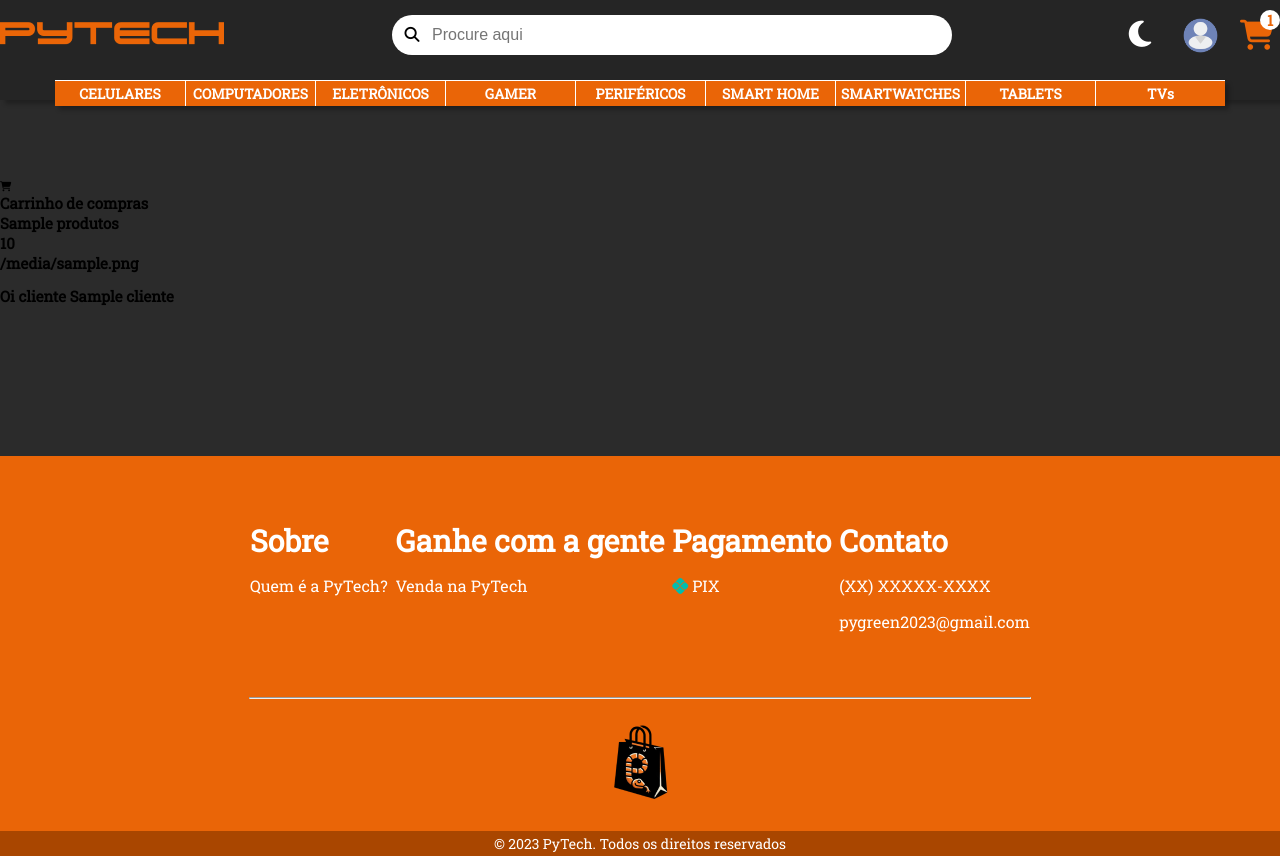
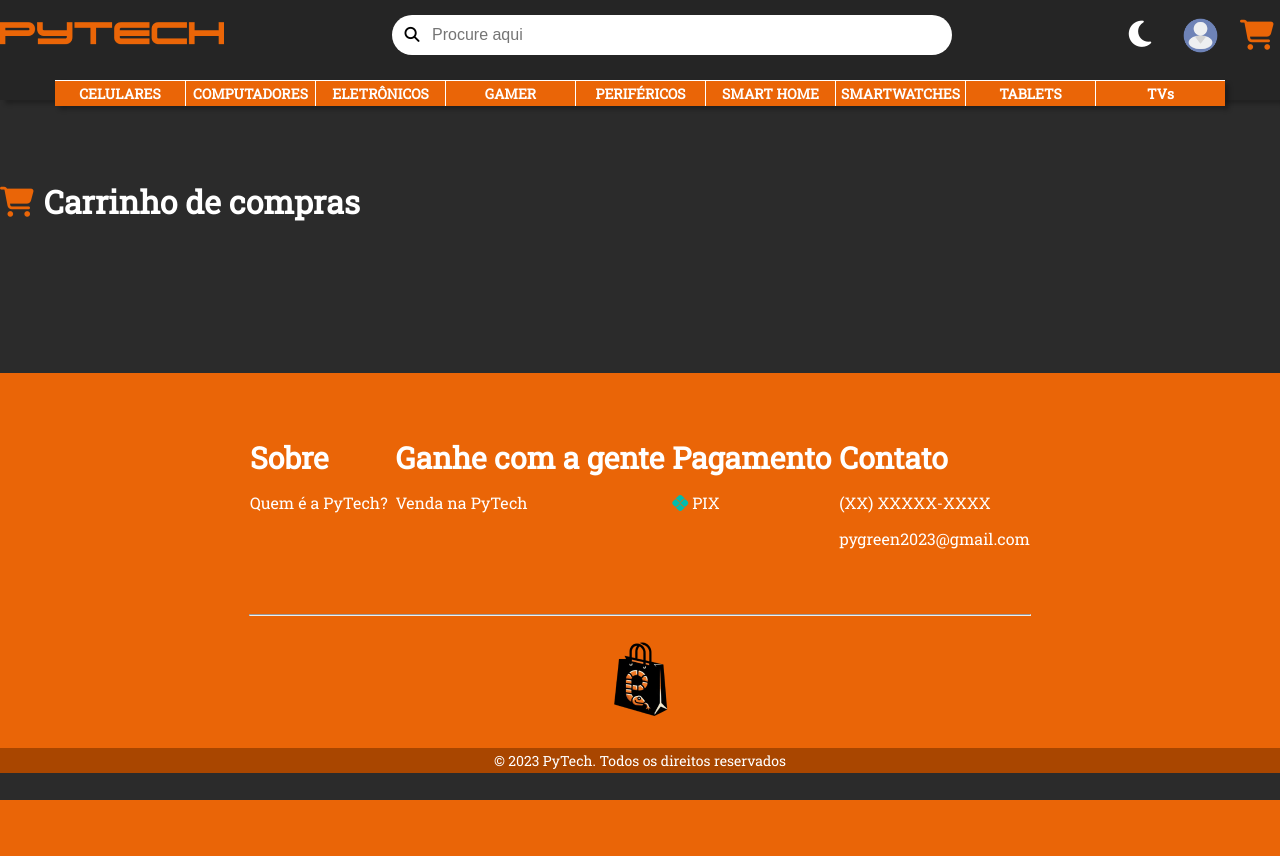
Before and after one commit to PedroAug91/PyTech, a Flask app: template PyTech/templates/shoppingCart.html in a window 1280 px wide. After the commit the page ends 800 px from the top, so only its background shows below. Run offline with Flask 3, Linux system fonts and the light colour scheme; the template is opened without the code that fills it: most values are stand-ins (such as "Sample title", 1, 10 or a date in 2020); some libraries are stand-ins or nearby versions.

Commit message:
fazendo carrinho de compras

```diff
--- a/PyTech/static/css/shoppingCart/styleDesktop.css
+++ b/PyTech/static/css/shoppingCart/styleDesktop.css
@@ -0,0 +1,66 @@
+.title {
+    display: flex;
+}
+
+.title i {
+    color: var(--clr-secondary);
+    font-size: 3rem;
+    display: flex;
+    justify-content: center;
+    align-items: center;
+}
+
+.title h1 {
+    font-family: var(--font-primary);
+    font-size: 3.2rem;
+    color: var(--clr-accent-white);
+    margin-left: 10px;
+}
+
+.card-cart {
+    max-width: 790px;
+    width: 100%;
+    height: 290px;
+    border-radius: 10px;
+    border: var(--clr-secondary) solid 2px;
+    margin-top: 20px;
+    padding-inline: 30px;
+}
+
+.card-cart h1 {
+    margin-top: 15px;
+    color: var(--clr-secondary);
+    font-size: 2.4rem;
+}
+
+.card-cart hr {
+    color: var(--clr-secondary);
+}
+
+.product {
+    display: flex;
+    gap: 70px;
+}
+
+.card-image {
+    width: 200px;
+    height: 200px;
+    object-fit: cover;
+    margin-top: 10px;
+}
+
+.products-info {
+    display: flex;
+    flex-direction: column;
+    font-family: var(--font-primary);
+}
+
+.product-infos h1{
+    font-size: 3.5rem;
+}
+
+.product-infos h2{
+    font-size: 1.5rem;
+    color: var(--clr-accent-white);
+    font-weight: 200;
+}
--- a/PyTech/templates/base.html
+++ b/PyTech/templates/base.html
@@ -26,9 +26,6 @@
                 <a onmouseover="showProfileInfos()" onmouseout="hideProfileInfos()" href="" id="userImage"><img src="../static/img/user.png" alt=""></a>
                 <div id="shoppingCart">
                     <a href="/ShoppingCart"><i class="fa-solid fa-cart-shopping"></i></a>
-                    <div>
-                        <p>1</p>
-                    </div>
                 </div>
                 <div onmouseover="showProfileInfos()" onmouseout="hideProfileInfos()" id="profileInfos">
                     <a href="/Auth">
--- a/PyTech/templates/shoppingCart.html
+++ b/PyTech/templates/shoppingCart.html
@@ -10,24 +10,39 @@
                 <i class="fa-solid fa-cart-shopping"></i>
                 <h1>Carrinho de compras</h1>
             </div>
-            <div>
-                <h1>{{ produtos }}</h1>
-                <h1>{{ quantidade_valorTot }}</h1>
-                <h1>{{ imgs }}</h1>
-                <br>
-                <!-- <h1>{{ cliente }}</h1>
-                <br>
-                <h1>{{ fornecedor }}</h1> -->
-                {% if cliente == None and fornecedor == None %}
-                    <h1>Ninguém logado</h1>
-                {% elif cliente == None and fornecedor != None %}
-                    <h1>Oi fornecedor {{ fornecedor }}</h1>
-                {% else %}
-                    <h1>Oi cliente {{ cliente }}</h1>
+            <div class="cards-container">
+                {% if produtos != [] %}
+                    {% for produto in produtos %}
+                        {% for imagem in imagens%}
+                            {% if produto[0]['id_produto'] == imagem[0]['id_produto'] %}
+                                <div class="card-cart">
+                                    <h1>{{ produto[0].nome_produto }}</h1>
+                                    <hr>
+                                    <div class="product">
+                                        {% if imagem[0].caminho != "" %}
+                                            <img class="card-image" src="{{ imagem[0].caminho }}" alt="">
+                                        {% else %}
+                                            <img class="card-image" src="../static/img/404.png" alt="">
+                                        {% endif %}
+                                        <div class="product-infos">
+                                            <h1>R${{ produto[0].preco }}</h1>
+                                            {% for vendedor in vendedores %}
+                                                {% if vendedor[0].id_fornecedor == produto[0].id_fornecedor %}
+                                                    <h2>Vendido por: {{ vendedor[0].razao_social }}</h2>
+                                                {% endif %}
+                                            {% endfor %}
+                                        </div>
+                                    </div>
+                                </div>
+                            {% endif %}
+                        {% endfor %}
+                    {% endfor %}
                 {% endif %}
+                <div class="payment">
+
+                </div>
             </div>
         </div>
-
         <div id="totalValues">
 
         </div>
--- a/main.py
+++ b/main.py
@@ -242,32 +242,52 @@ def enviar():
 
     return render_template('teste.html')
 
+
+
 @app.route('/ShoppingCart')
 def carrinhoCompras():
-    cursor = db.cursor(dictionary=True)
+    if cliente.email != None:
+        cursor = db.cursor(dictionary=True)
 
-    #seleionando carrinho do cliente
-    cursor.execute(f'SELECT id_carrinho FROM Carrinho WHERE id_cliente={1}')
-    carrinho_cliente = cursor.fetchall()
+        #seleionando id do cliente a partir do email salvo através do login
+        cursor.execute(f'SELECT id_cliente FROM Cliente WHERE email=\'{cliente.email}\'')
+        id_cliente = cursor.fetchall()
+        print(id_cliente)
 
-    #selecionando carrinho com  produtos do cliente
-    cursor.execute(f'SELECT * FROM Carrinho_has_Produto WHERE id_carrinho={carrinho_cliente[0]["id_carrinho"]}')
-    carrinho_comProduto_cliente = cursor.fetchall()
+        #seleionando carrinho do cliente
+        cursor.execute(f'SELECT id_carrinho FROM Carrinho WHERE id_cliente={id_cliente[0]["id_cliente"]}')
+        carrinho_cliente = cursor.fetchall()
 
-    #lista que guarda todos os produtos que estão no carrinho
-    lista_produtos = []
-    imagens_produtos = []
+        if carrinho_cliente != []:
+            #selecionando carrinho com  produtos do cliente
+            cursor.execute(f'SELECT * FROM Carrinho_has_Produto WHERE id_carrinho={carrinho_cliente[0]["id_carrinho"]}')
+            carrinho_comProduto_cliente = cursor.fetchall()
 
-    #pegando todos os produtos que estão dentro do carrinho do cliente
-    for produto in carrinho_comProduto_cliente:
-        cursor.execute(f'SELECT * FROM Produto WHERE id_produto={produto["id_produto"]}')
-        produtos_dentro_carrinho = cursor.fetchall()
-        lista_produtos.append(produtos_dentro_carrinho)
-        cursor.execute(f'SELECT * FROM imagem_produto WHERE id_produto={produto["id_produto"]}')
-        imgs_produtos_dentro_carrinho = cursor.fetchall()
-        imagens_produtos.append(imgs_produtos_dentro_carrinho)
+            #lista que guarda todos os produtos que estão no carrinho
+            lista_produtos = []
+            imagens_produtos = []
+            fornecedor_infos = []
 
-    return render_template("shoppingCart.html", title="Carrinho de compras", produtos = lista_produtos, quantidade_valorTot=carrinho_comProduto_cliente, imgs=imagens_produtos, cliente=cliente.nome, fornecedor=fornecedor.razao_social)
+            #pegando todos os produtos, imagens e fornecedores que estão dentro do carrinho do cliente
+            for produto in carrinho_comProduto_cliente:
+                cursor.execute(f'SELECT * FROM Produto WHERE id_produto={produto["id_produto"]}')
+                produtos_dentro_carrinho = cursor.fetchall()
+                lista_produtos.append(produtos_dentro_carrinho)
+
+                cursor.execute(f'SELECT * FROM imagem_produto WHERE id_produto={produto["id_produto"]}')
+                imgs_produtos_dentro_carrinho = cursor.fetchall()
+                imagens_produtos.append(imgs_produtos_dentro_carrinho)
+
+                cursor.execute(f'SELECT * FROM Fornecedor WHERE id_fornecedor={produtos_dentro_carrinho[0]["id_fornecedor"]}')
+                fornecedor_dados = cursor.fetchall()
+                fornecedor_infos.append(fornecedor_dados)
+
+            print(fornecedor_infos)
+            return render_template("shoppingCart.html", title="Carrinho de compras", produtos = lista_produtos, quantidade_valorTot=carrinho_comProduto_cliente, imagens=imagens_produtos, cliente=cliente.nome, fornecedor=fornecedor.razao_social, vendedores=fornecedor_infos)
+        else:
+            return render_template("shoppingCart.html", produtos=[])
+    else:
+        return redirect('/')
 
 if __name__ == '__main__':
     app.run(debug=True)
```
